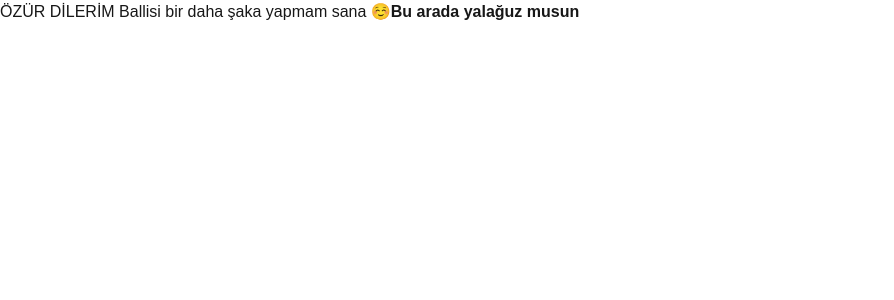
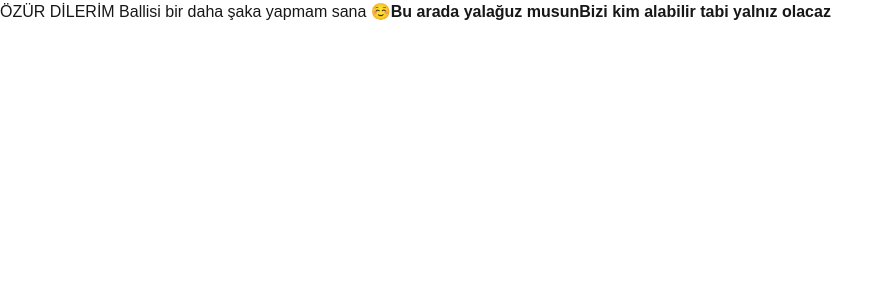
Before and after one commit to bedirhansay/bt, a Next.js app: page / in a window 1280 px wide. Shown: the top 300 px of the page, without its empty margins (0-894 px from the left). Built offline with nearby package versions, Linux system fonts and the light colour scheme.

Commit message:
first commit

```diff
--- a/src/app/page.tsx
+++ b/src/app/page.tsx
@@ -3,6 +3,7 @@ export default function Home() {
     <div className="grid grid-rows-[20px_1fr_20px] items-center justify-items-center min-h-screen p-8 text-6xl pb-20 text-center uppercase gap-16 mt-40 sm:p-20 font-[family-name:var(--font-geist-sans)]">
       ÖZÜR DİLERİM Ballisi bir daha şaka yapmam sana ☺️
       <strong className="uppercase text-4xl">Bu arada yalağuz musun</strong>
+      <strong className="pulse">Bizi kim alabilir tabi yalnız olacaz</strong>
     </div>
   );
 }
```
